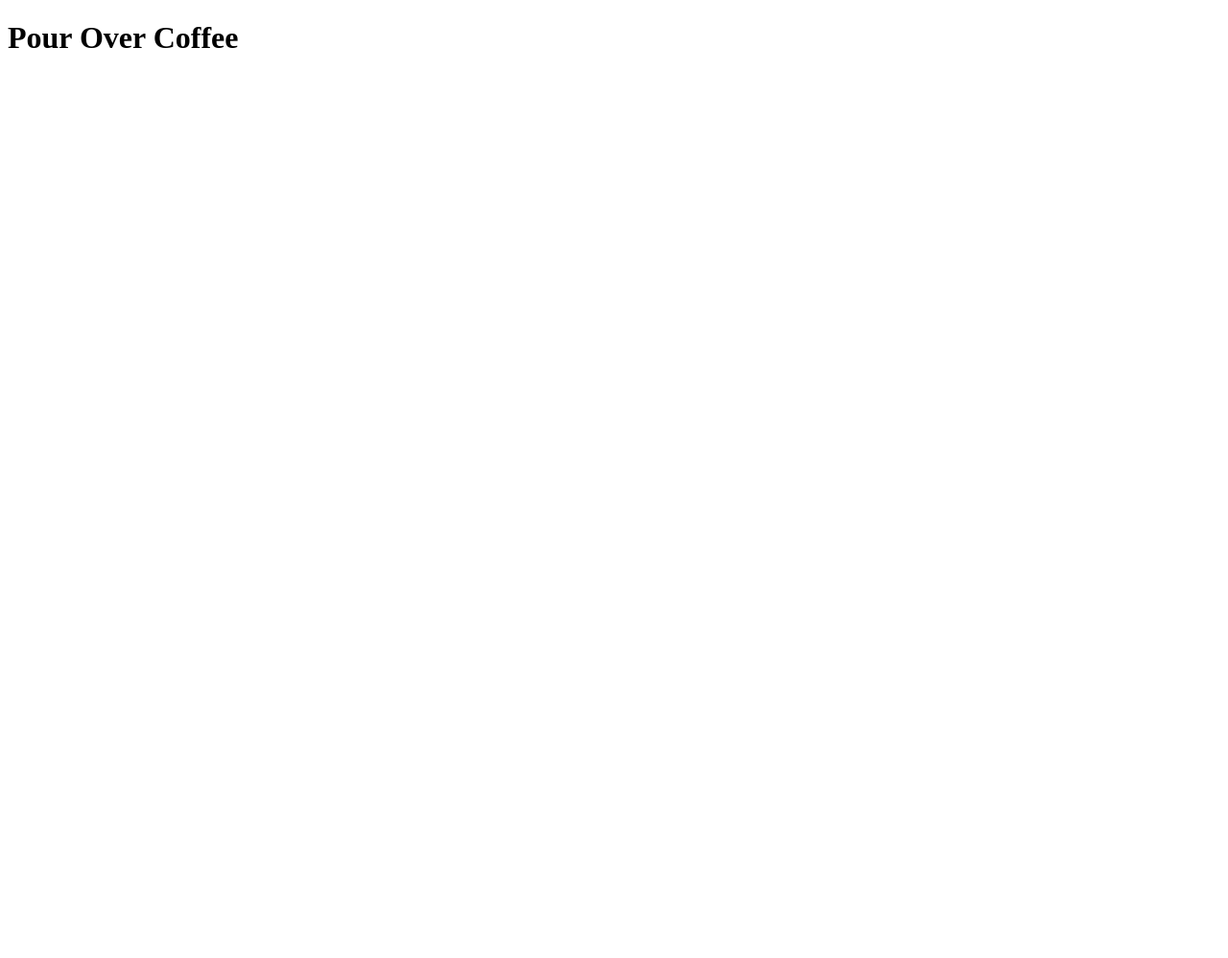
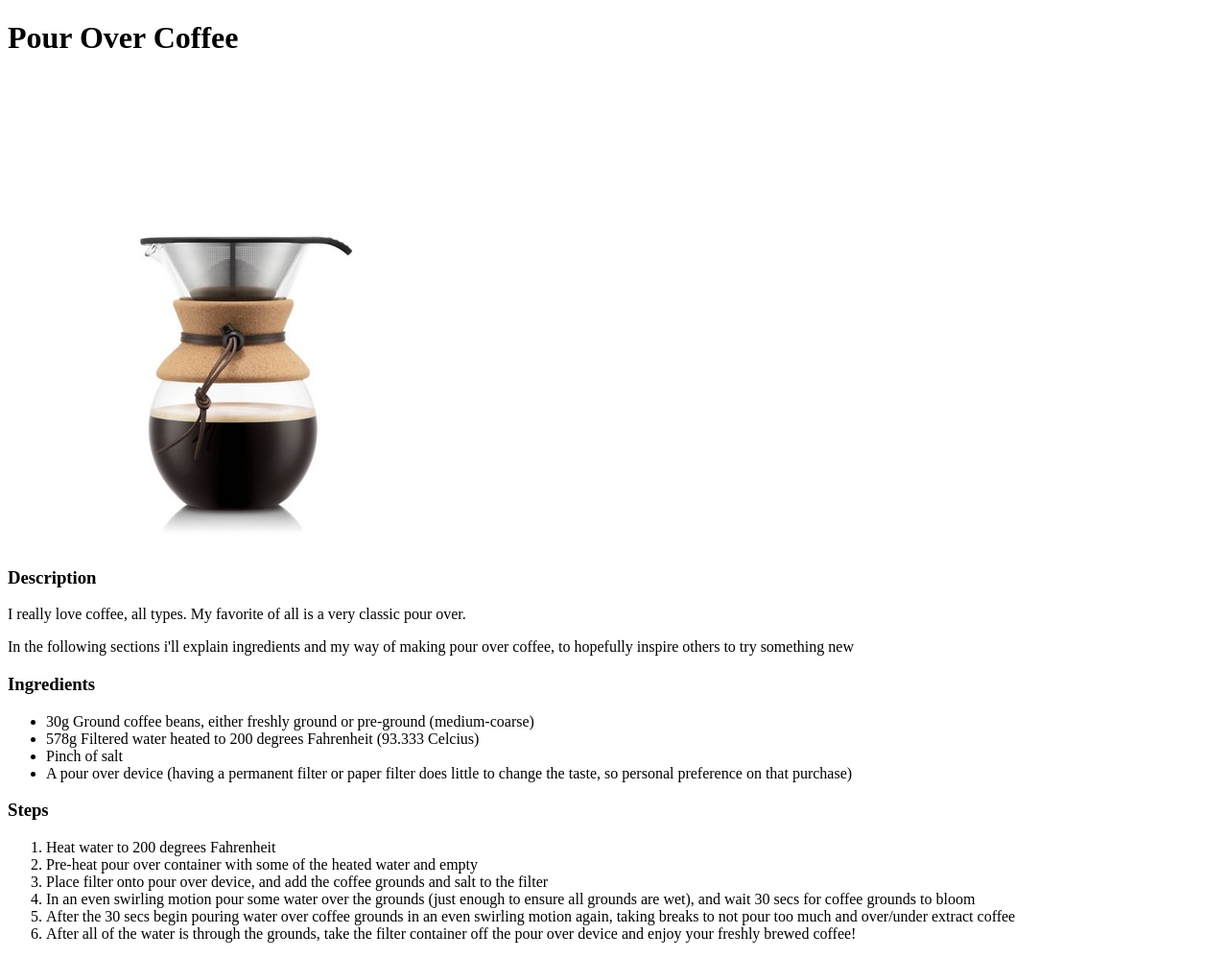
Before and after one commit to TheGroshin/odin-recipes, a plain HTML site: page recipes/pourover.html in a window 1280 px wide. Shown: the whole page at 96% size. Before the commit the page ends 800 px from the top, so only its background shows below. Drawn offline with Linux system fonts and the light colour scheme; files whose address does not match are found by name.

Commit message:
Added pics to recipes, and filled coffee recipe

```diff
--- a/recipes/pourover.html
+++ b/recipes/pourover.html
@@ -7,5 +7,25 @@
     </head>
     <body>
         <h1>Pour Over Coffee</h1>
+        <img src="C:\Projects\TheOdinProject\repos\odin-recipes\recipes\recipe-pics\pour-over.jpg">
+        <h3>Description</h3>
+          <p>I really love coffee, all types. My favorite of all is a very classic pour over.</p>
+          <p>In the following sections i'll explain ingredients and my way of making pour over coffee, to hopefully inspire others to try something new</p>
+        <h3>Ingredients</h3>
+          <ul>
+            <li>30g Ground coffee beans, either freshly ground or pre-ground (medium-coarse)</li>
+            <li>578g Filtered water heated to 200 degrees Fahrenheit (93.333 Celcius)</li>
+            <li>Pinch of salt</li>
+            <li>A pour over device (having a permanent filter or paper filter does little to change the taste, so personal preference on that purchase)</li>
+          </ul>
+        <h3>Steps</h3>
+          <ol>
+            <li>Heat water to 200 degrees Fahrenheit</li>
+            <li>Pre-heat pour over container with some of the heated water and empty</li>
+            <li>Place filter onto pour over device, and add the coffee grounds and salt to the filter</li>
+            <li>In an even swirling motion pour some water over the grounds (just enough to ensure all grounds are wet), and wait 30 secs for coffee grounds to bloom</li>
+            <li>After the 30 secs begin pouring water over coffee grounds in an even swirling motion again, taking breaks to not pour too much and over/under extract coffee</li>
+            <li>After all of the water is through the grounds, take the filter container off the pour over device and enjoy your freshly brewed coffee!</li>
+          </ol>
     </body>
 </html>
```
Also changed, not shown: index.html (+4 -2 lines), recipes/hemingway.html (+1 -0 lines), recipes/sazerac.html (+1 -0 lines), recipes/recipe-pics/cocktails.jpg (added), recipes/recipe-pics/coffee.jpg (added), recipes/recipe-pics/hemingway.jpg (added), recipes/recipe-pics/pour-over.jpg (added), recipes/recipe-pics/sazerac.jpg (added).
